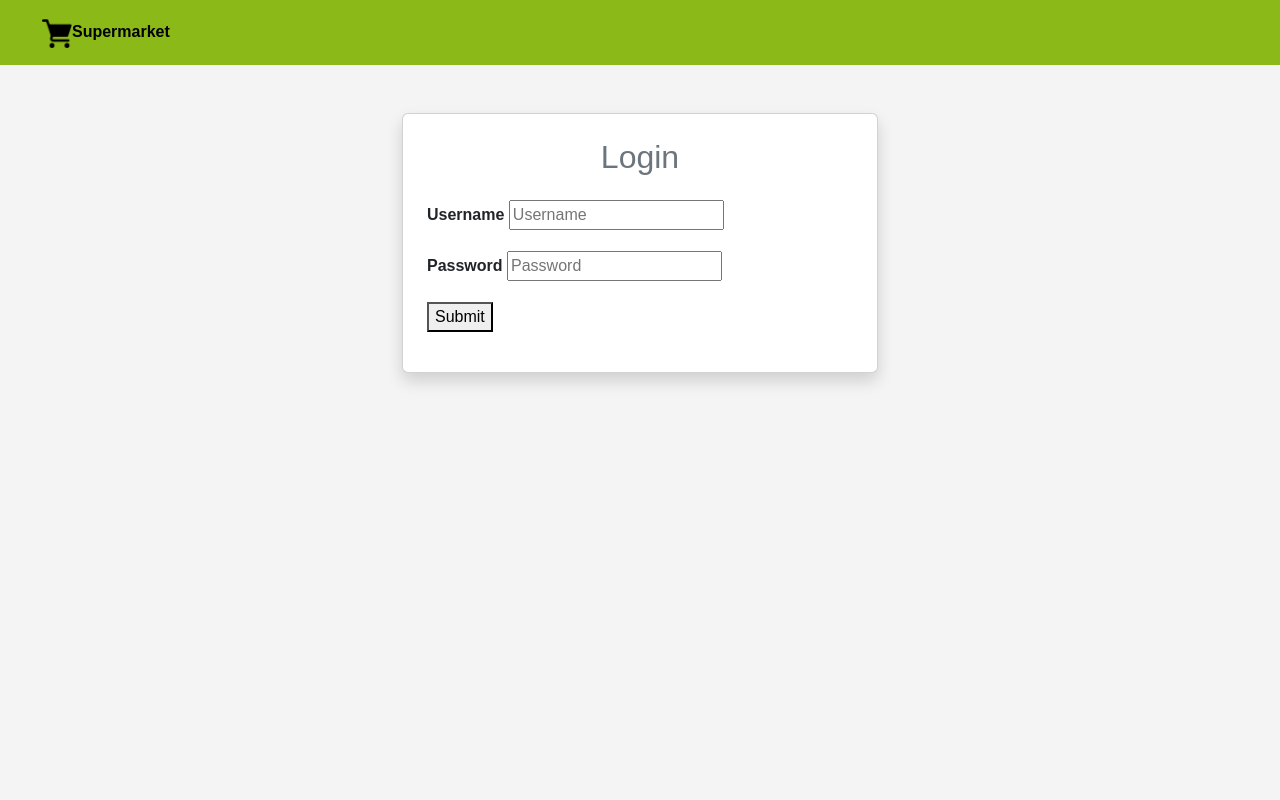
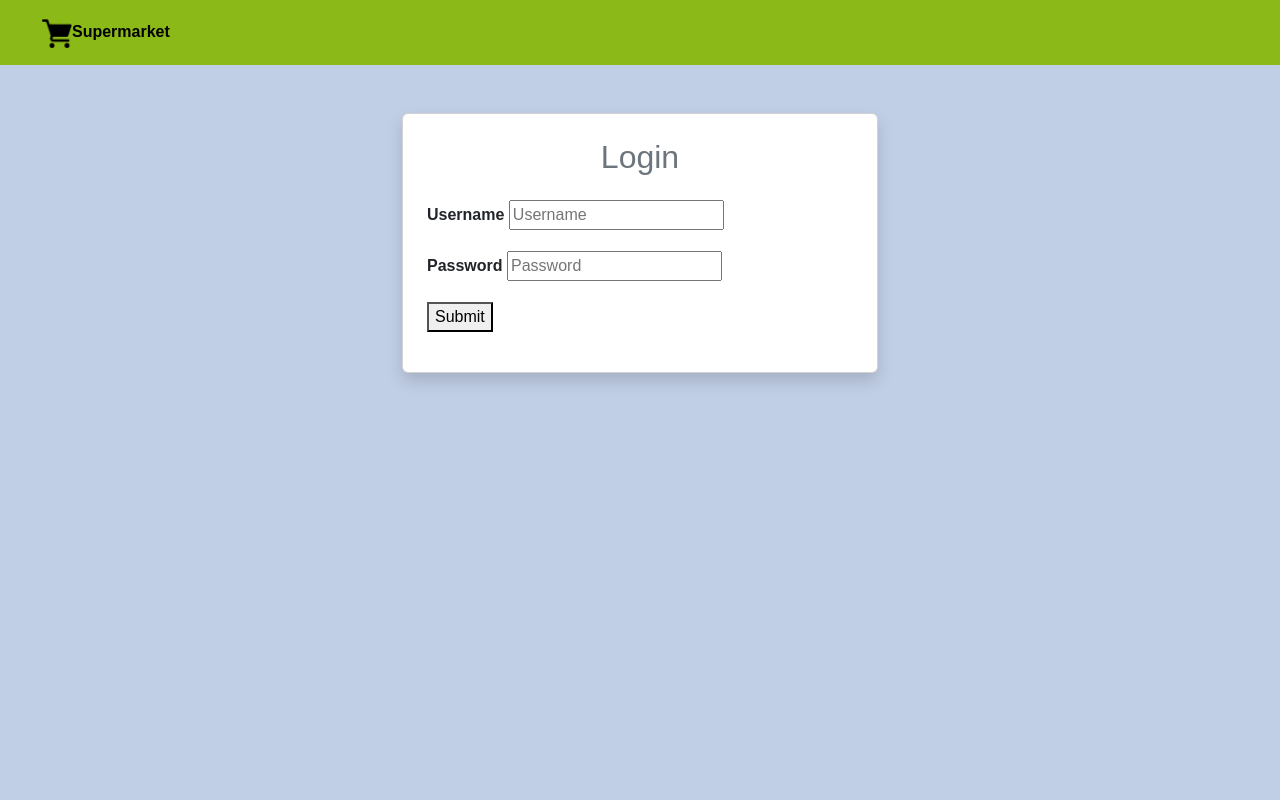
Before and after one commit to prathibhasolutions/super_M-project, a Django app: page / in a window 1280 px wide. Run offline with Django 5.2, Linux system fonts and the light colour scheme; some web fonts are replaced.

Commit message:
changing colors

```diff
--- a/items/static/style.css
+++ b/items/static/style.css
@@ -13,7 +13,7 @@
 
 
 body {
-    background-color: #f4f4f4;
+    background-color: #c1cfe6;
     font-family: Arial, sans-serif;
 }
 table.table.table-striped-columns {
--- a/items/templates/create_item.html
+++ b/items/templates/create_item.html
@@ -1,7 +1,7 @@
 {% extends "master.html" %}
 
 {% block title %}
-    Add an Ite
+    Add an Item
 {% endblock %}
 
 {% block content %}
```
